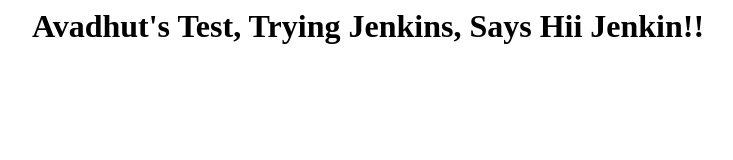
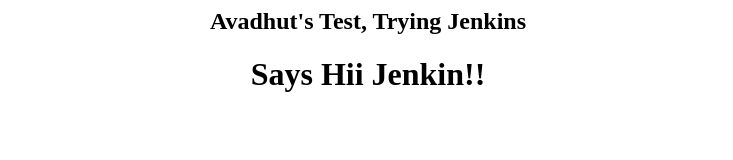
Before and after one commit to MadAcp/avadhut-test, a plain HTML site: page index.html in a window 1280 px wide. Shown: the whole page, without its empty margins (272-1005 px from the left). Drawn offline with Linux system fonts and the light colour scheme.

Commit message:
Text changes to test

```diff
--- a/index.html
+++ b/index.html
@@ -5,6 +5,7 @@
         </title>
     </head>
     <body>
-        <h1 style="text-align: center;">Avadhut's Test, Trying Jenkins, Says Hii Jenkin!!</h1>
+        <h2 style="text-align: center;">Avadhut's Test, Trying Jenkins</h2>
+        <h1 style="text-align: center;">Says Hii Jenkin!!</h1>
     </body>
 </html>
```
